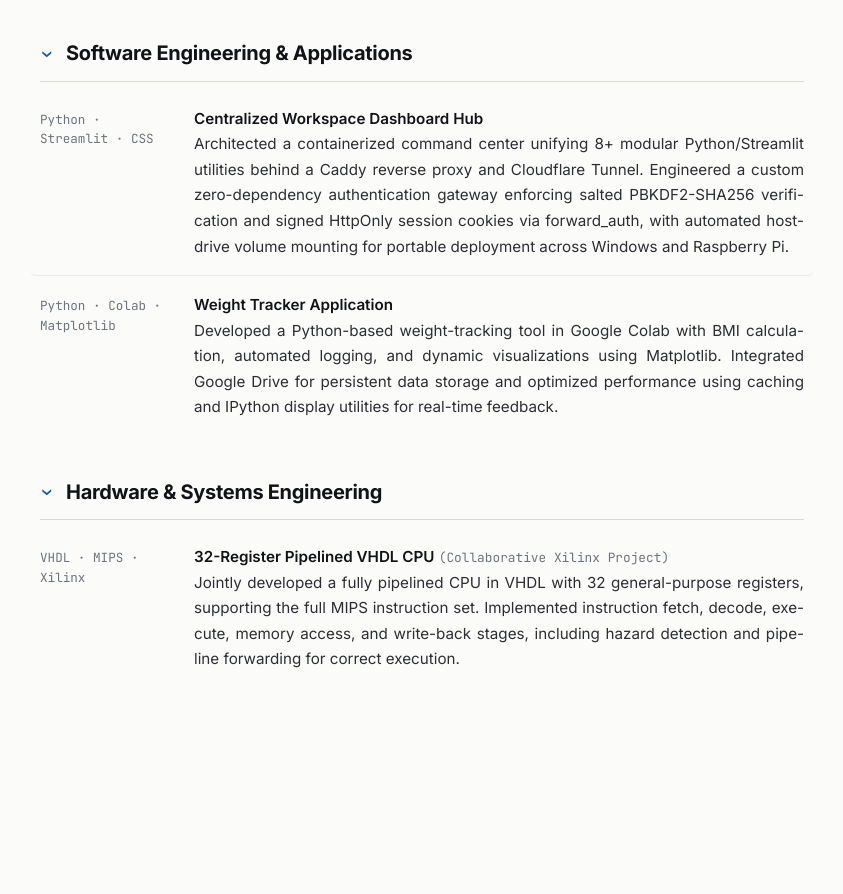
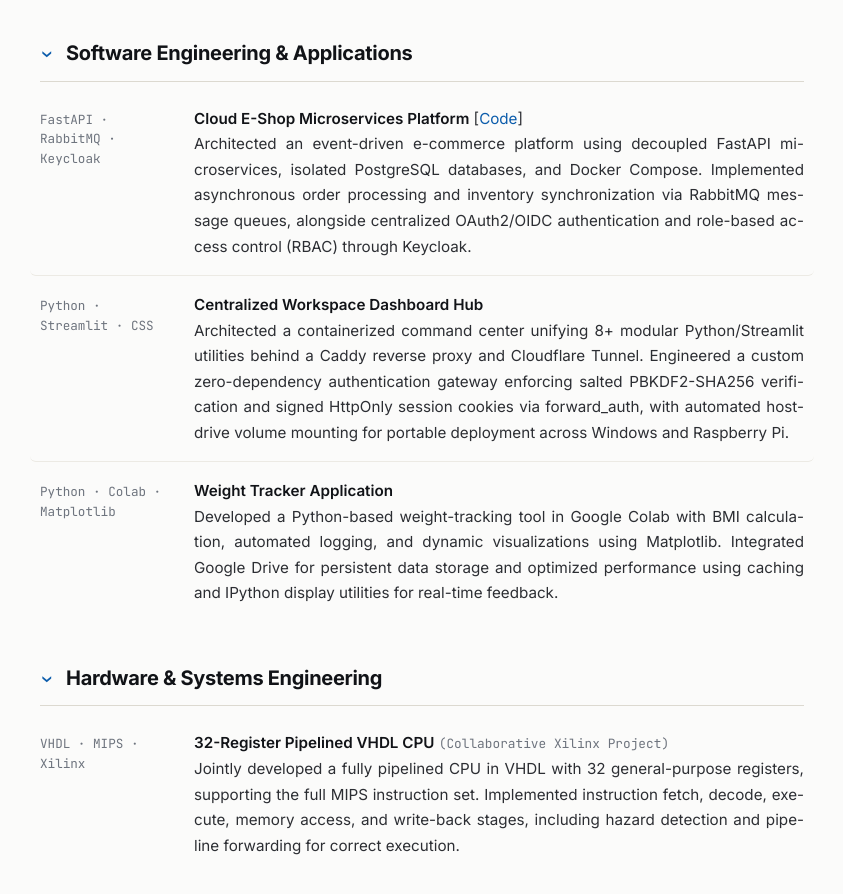
Before and after one commit to SpyrosMouroutis/SpyrosMouroutis.github.io, a plain HTML site: page projects/index.html in a window 1280 px wide. Shown: the part 1574-2468 px from the top of the page, without its empty margins (218-1061 px from the left). Before the commit the page ends 2398 px from the top, so only its background shows below. Drawn offline with Linux system fonts and the light colour scheme.

Commit message:
added Eshop Project

```diff
--- a/projects/index.html
+++ b/projects/index.html
@@ -101,6 +101,14 @@
     <summary>Software Engineering &amp; Applications</summary>
 
     <div class="timeline-row">
+      <div class="timeline-date">FastAPI · RabbitMQ · Keycloak</div>
+      <div class="timeline-content">
+        <strong class="role">Cloud E-Shop Microservices Platform</strong> [<a href="https://github.com/SpyrosMouroutis/Microservices-Eshop" target="_blank">Code</a>]<br>
+        Architected an event-driven e-commerce platform using decoupled FastAPI microservices, isolated PostgreSQL databases, and Docker Compose. Implemented asynchronous order processing and inventory synchronization via RabbitMQ message queues, alongside centralized OAuth2/OIDC authentication and role-based access control (RBAC) through Keycloak.
+      </div>
+    </div>
+
+    <div class="timeline-row">
       <div class="timeline-date">Python · Streamlit · CSS</div>
       <div class="timeline-content">
         <strong class="role">Centralized Workspace Dashboard Hub</strong><br>
```
Also changed, not shown: ctfs/index.html (+1 -1 lines), index.html (+2 -2 lines).
